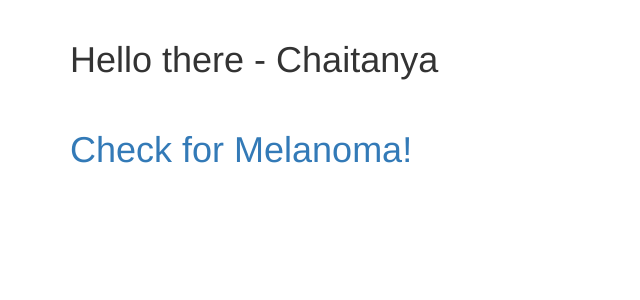
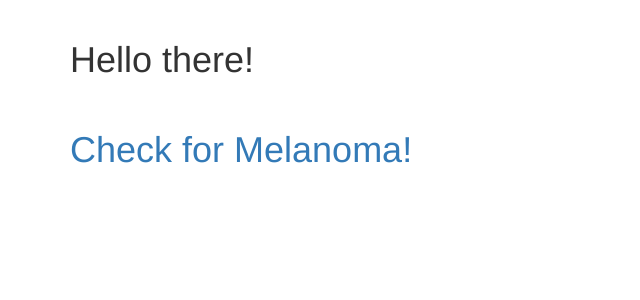
Before and after one commit to hapasecr/Melanoma-Detection-Thesis, a Flask app: page / in a window 1280 px wide. Shown: the part 52-352 px from the top of the page, without its empty margins (0-640 px from the left). Run offline with Flask 2, Linux system fonts and the light colour scheme; parts of the project's set-up code (start-up, migrations or seed data) failed here and were passed over; some libraries are stand-ins or nearby versions.

Commit message:
Removed displaying 'username' on the web pages

```diff
--- a/app/routes.py
+++ b/app/routes.py
@@ -14,7 +14,7 @@ def allowed_file(filename):
 
 @app.route('/')
 def index():
-    information = {'username':'Chaitanya'}
+    information = {}
     return render_template('index.html', title='Home', information=information)
 
 @app.route('/uploadFile', methods=['GET','POST'])
--- a/app/templates/index.html
+++ b/app/templates/index.html
@@ -1,7 +1,7 @@
 {% extends "base.html" %}
 
 {% block app_content %}
-    <h1>Hello there - {{information.username}}</h1>
+    <h1>Hello there!</h1>
     <br>
     <h1>
         <a href="/uploadFile">Check for Melanoma!</a>
```
